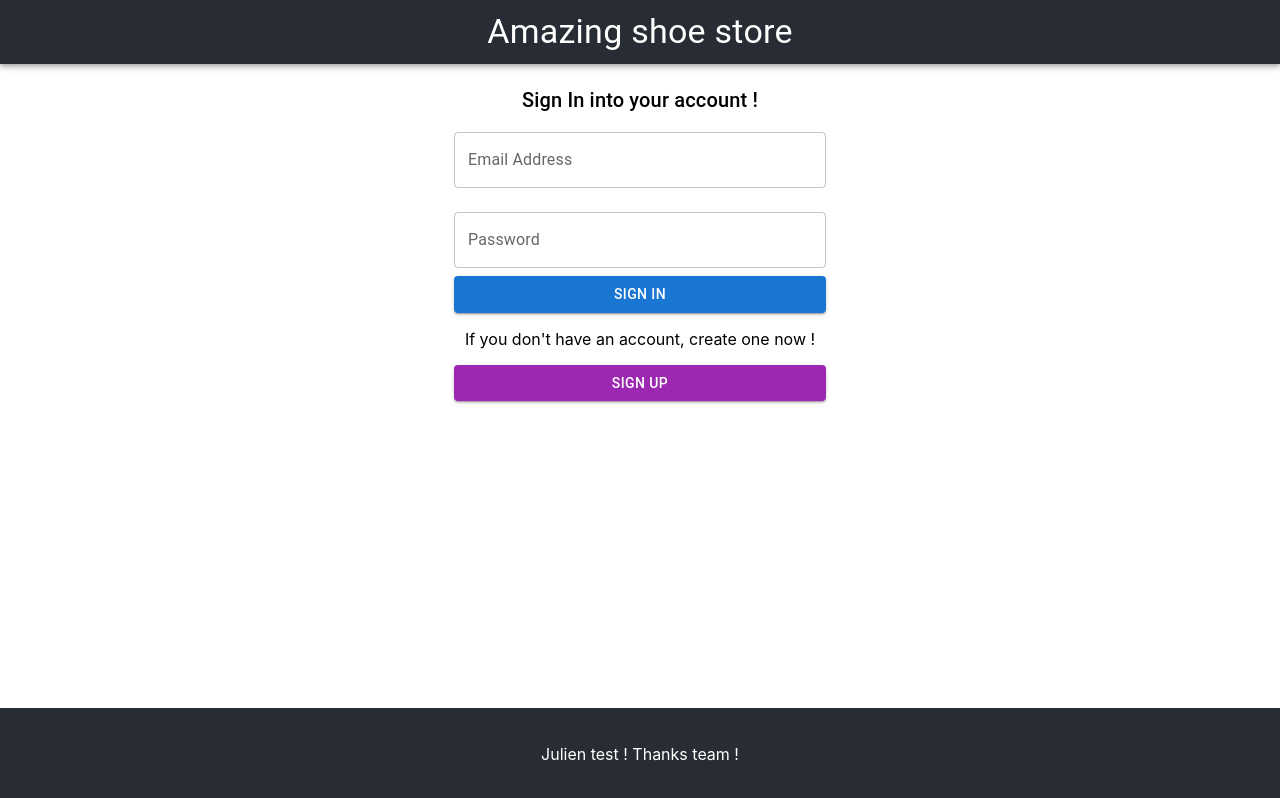
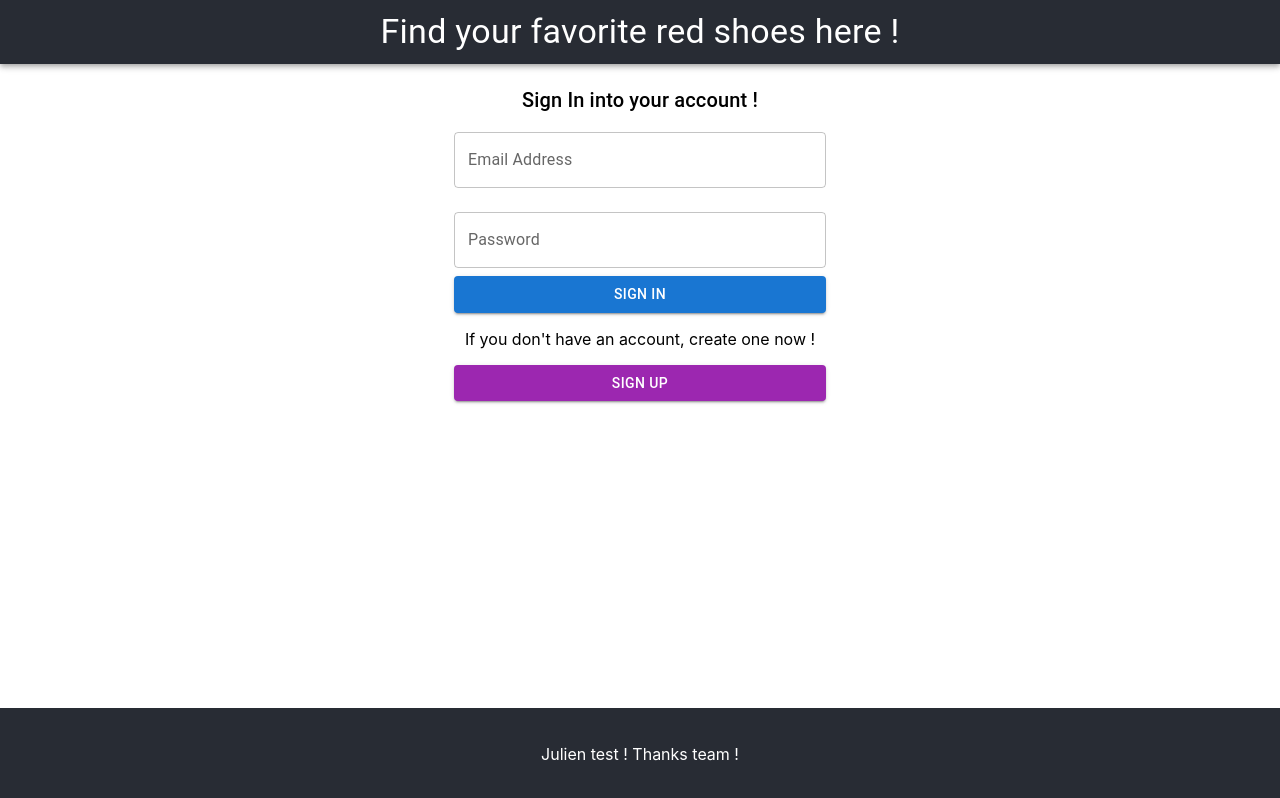
Before and after one commit to Jcatonnet/shoes_fake_store, a React (Create React App) app in the folder client/: page / in a window 1280 px wide. Built offline with nearby package versions, Linux system fonts and the light colour scheme.

Commit message:
clean code

```diff
--- a/client/src/App.js
+++ b/client/src/App.js
@@ -136,7 +136,6 @@ const handlePay = async () => {
             productSizeId: item.id,
             quantity: item.quantitySold
         }));
-        console.log("reached here")
 
         await addUserInventoryItems(userId, inventoryItems);
         setCartItems([]);
@@ -171,7 +170,7 @@ const handleCloseModal = () => {
             <AppBar sx={{ backgroundColor: '#282c34', position: "static", zIndex: "100" }}  >
                 <Toolbar>
                     <Typography variant="h4" component="div" sx={{ flexGrow: 1 }}>
-                        Amazing shoe store
+                       Find your favorite red shoes here !
                     </Typography>
                     <Box>
                         {isAuthenticated && <Button color="inherit" onClick={handleOpenCart}>Cart</Button>}
--- a/client/src/components/UserProfileModal.js
+++ b/client/src/components/UserProfileModal.js
@@ -19,7 +19,6 @@ export const UserProfileModal = ({ isOpen, onClose, onSave, initialUserData }) =
     const [userData, setUserData] = useState(initialUserData);
     const [inventory, setInventory] = useState([]);
 
-    console.log(inventory)
     const token = localStorage.getItem('token');
     const decodedToken = jwtDecode(token);
     const userId = decodedToken.userId;
@@ -39,6 +38,7 @@ export const UserProfileModal = ({ isOpen, onClose, onSave, initialUserData }) =
         <Modal open={isOpen} onClose={onClose}>
             <Box sx={style}>
             <button className="close-button" onClick={onClose}>X</button>
+            <Typography variant="h6">Your profile</Typography>
                     <TextField
                         name="user_name"
                         label="Name"
```
Also changed, not shown: 2 other files (tests, documents, lock files or other folders).
